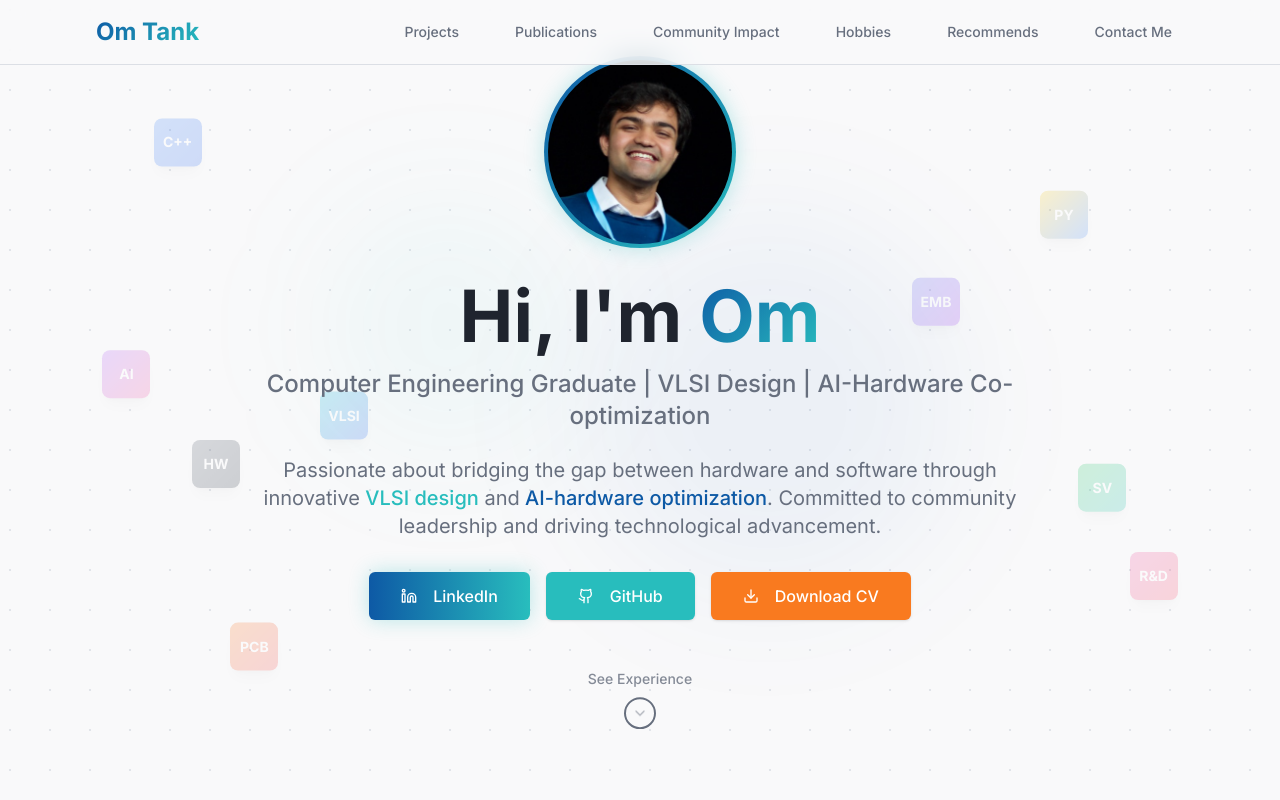
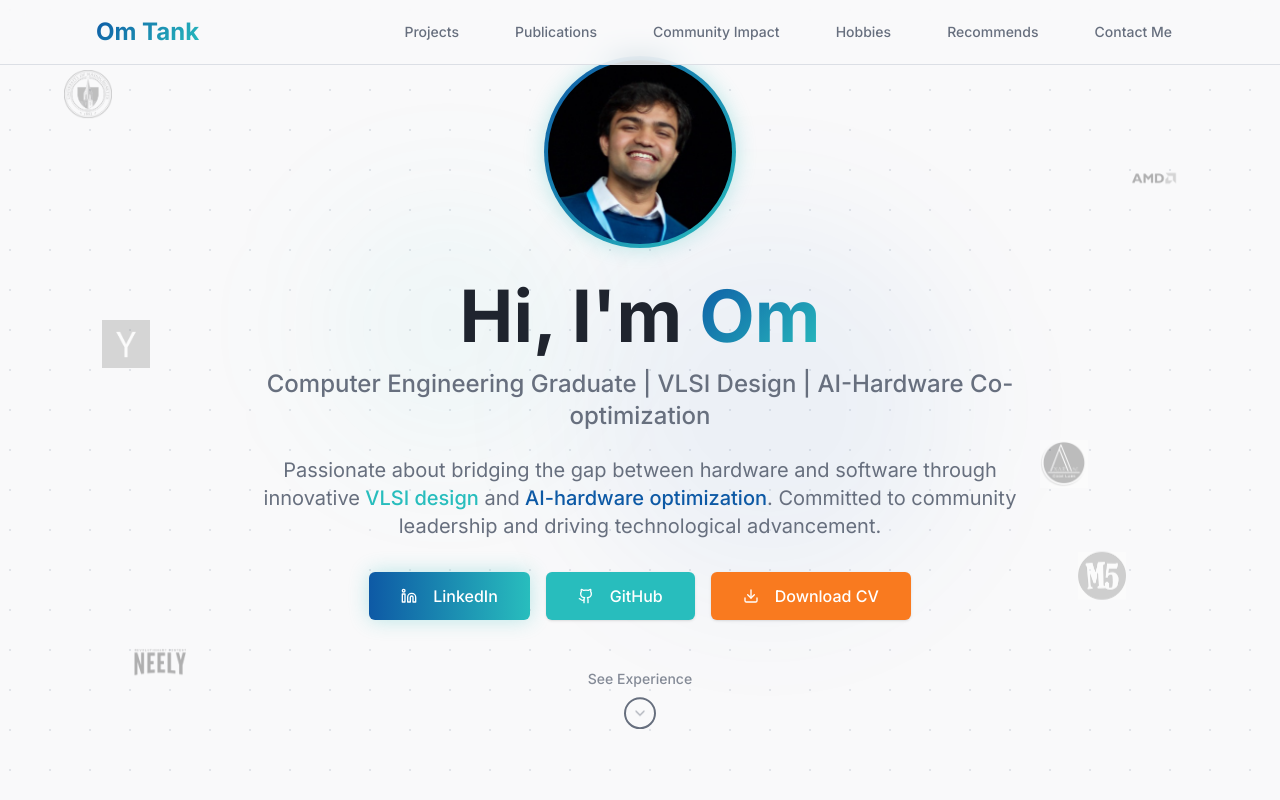
Before and after one commit to OTANK10/om-tank-nexus, a React (Vite) app: page / in a window 1280 px wide. Shown: the top 800 px of the page. Built offline with nearby package versions, Linux system fonts and the light colour scheme.

Commit message:
Update Hero component with company logos
Replaced skill logos with company logos (UMass, Neely, AMD) in the Hero component background, implementing a floating animation from corner to corner.

```diff
--- a/src/components/Hero.tsx
+++ b/src/components/Hero.tsx
@@ -9,69 +9,60 @@ const Hero = () => {
         <div className="absolute top-1/4 left-1/4 w-32 h-32 md:w-64 md:h-64 bg-accent/5 rounded-full blur-3xl animate-float" />
         <div className="absolute bottom-1/4 right-1/4 w-48 h-48 md:w-96 md:h-96 bg-primary/5 rounded-full blur-3xl animate-float" style={{ animationDelay: '2s' }} />
 
-        {/* Floating Technology Logos */}
-        <div className="absolute inset-0 opacity-20">
-          {/* C++ Logo */}
-          <div className="absolute top-[15%] left-[12%] animate-float" style={{ animationDelay: '0s', animationDuration: '8s' }}>
-            <div className="w-8 h-8 md:w-12 md:h-12 bg-gradient-to-br from-blue-500 to-blue-600 rounded-lg flex items-center justify-center text-white font-bold text-xs md:text-sm shadow-lg">
-              C++
-            </div>
+        {/* Floating Company Logos */}
+        <div className="absolute inset-0 opacity-30">
+          {/* UMass Logo */}
+          <div className="absolute top-[10%] left-[5%] animate-float" style={{ animationDelay: '0s', animationDuration: '15s' }}>
+            <img
+              src="/lovable-uploads/840b11ca-d415-47c5-af0d-a26909dae55b.png"
+              alt="UMass Amherst logo"
+              className="w-8 h-8 md:w-12 md:h-12 object-contain filter grayscale hover:grayscale-0 transition-all duration-300"
+            />
           </div>
 
-          {/* Python Logo */}
-          <div className="absolute top-[25%] right-[15%] animate-float" style={{ animationDelay: '1s', animationDuration: '10s' }}>
-            <div className="w-8 h-8 md:w-12 md:h-12 bg-gradient-to-br from-yellow-400 to-blue-500 rounded-lg flex items-center justify-center text-white font-bold text-xs md:text-sm shadow-lg">
-              PY
-            </div>
+          {/* AMD Logo */}
+          <div className="absolute top-[20%] right-[8%] animate-float" style={{ animationDelay: '2s', animationDuration: '18s' }}>
+            <img
+              src="/lovable-uploads/7b7ab3a5-2e6c-4b1d-bb5b-5272972a273c.png"
+              alt="AMD logo"
+              className="w-8 h-8 md:w-12 md:h-12 object-contain filter grayscale hover:grayscale-0 transition-all duration-300"
+            />
           </div>
 
-          {/* AI/ML */}
-          <div className="absolute top-[45%] left-[8%] animate-float" style={{ animationDelay: '2s', animationDuration: '9s' }}>
-            <div className="w-8 h-8 md:w-12 md:h-12 bg-gradient-to-br from-purple-500 to-pink-500 rounded-lg flex items-center justify-center text-white font-bold text-xs md:text-sm shadow-lg">
-              AI
-            </div>
+          {/* Neely Logo */}
+          <div className="absolute bottom-[15%] left-[10%] animate-float" style={{ animationDelay: '4s', animationDuration: '20s' }}>
+            <img
+              src="/lovable-uploads/92b24c52-5193-4847-a4c9-a8379f244495.png"
+              alt="Neely & Daughters logo"
+              className="w-12 h-6 md:w-16 md:h-8 object-contain filter grayscale hover:grayscale-0 transition-all duration-300"
+            />
           </div>
 
-          {/* SystemVerilog */}
-          <div className="absolute bottom-[35%] right-[12%] animate-float" style={{ animationDelay: '3s', animationDuration: '11s' }}>
-            <div className="w-8 h-8 md:w-12 md:h-12 bg-gradient-to-br from-green-500 to-teal-500 rounded-lg flex items-center justify-center text-white font-bold text-xs md:text-sm shadow-lg">
-              SV
-            </div>
+          {/* M5 Makerspace Logo */}
+          <div className="absolute bottom-[25%] right-[12%] animate-float" style={{ animationDelay: '6s', animationDuration: '16s' }}>
+            <img
+              src="/lovable-uploads/7f3d2ffd-78a2-415b-8ae0-083eea674d9f.png"
+              alt="M5 Makerspace logo"
+              className="w-8 h-8 md:w-12 md:h-12 object-contain filter grayscale hover:grayscale-0 transition-all duration-300"
+            />
           </div>
 
-          {/* PCB Design */}
-          <div className="absolute bottom-[15%] left-[18%] animate-float" style={{ animationDelay: '4s', animationDuration: '7s' }}>
-            <div className="w-8 h-8 md:w-12 md:h-12 bg-gradient-to-br from-orange-500 to-red-500 rounded-lg flex items-center justify-center text-white font-bold text-xs md:text-sm shadow-lg">
-              PCB
-            </div>
+          {/* Tyre YC Startup Logo */}
+          <div className="absolute top-[40%] left-[8%] animate-float" style={{ animationDelay: '8s', animationDuration: '22s' }}>
+            <img
+              src="/lovable-uploads/f6fab023-9a50-4a7f-bc28-9a15ff35cbda.png"
+              alt="Tyre YC Startup logo"
+              className="w-8 h-8 md:w-12 md:h-12 object-contain filter grayscale hover:grayscale-0 transition-all duration-300"
+            />
           </div>
 
-          {/* Embedded */}
-          <div className="absolute top-[35%] right-[25%] animate-float" style={{ animationDelay: '5s', animationDuration: '12s' }}>
-            <div className="w-8 h-8 md:w-12 md:h-12 bg-gradient-to-br from-indigo-500 to-purple-600 rounded-lg flex items-center justify-center text-white font-bold text-xs md:text-sm shadow-lg">
-              EMB
-            </div>
-          </div>
-
-          {/* VLSI */}
-          <div className="absolute bottom-[45%] left-[25%] animate-float" style={{ animationDelay: '6s', animationDuration: '13s' }}>
-            <div className="w-8 h-8 md:w-12 md:h-12 bg-gradient-to-br from-cyan-500 to-blue-600 rounded-lg flex items-center justify-center text-white font-bold text-xs md:text-sm shadow-lg">
-              VLSI
-            </div>
-          </div>
-
-          {/* Hardware */}
-          <div className="absolute top-[55%] left-[15%] animate-float" style={{ animationDelay: '7s', animationDuration: '6s' }}>
-            <div className="w-8 h-8 md:w-12 md:h-12 bg-gradient-to-br from-gray-600 to-gray-800 rounded-lg flex items-center justify-center text-white font-bold text-xs md:text-sm shadow-lg">
-              HW
-            </div>
-          </div>
-
-          {/* Research */}
-          <div className="absolute bottom-[25%] right-[8%] animate-float" style={{ animationDelay: '8s', animationDuration: '14s' }}>
-            <div className="w-8 h-8 md:w-12 md:h-12 bg-gradient-to-br from-pink-500 to-rose-500 rounded-lg flex items-center justify-center text-white font-bold text-xs md:text-sm shadow-lg">
-              R&D
-            </div>
+          {/* Axaram Codelabs Logo */}
+          <div className="absolute top-[55%] right-[15%] animate-float" style={{ animationDelay: '10s', animationDuration: '14s' }}>
+            <img
+              src="/lovable-uploads/24d4654e-0ca1-482e-8d06-92fe1b554be3.png"
+              alt="Axaram Codelabs logo"
+              className="w-8 h-8 md:w-12 md:h-12 object-contain filter grayscale hover:grayscale-0 transition-all duration-300"
+            />
           </div>
         </div>
       </div>
```
